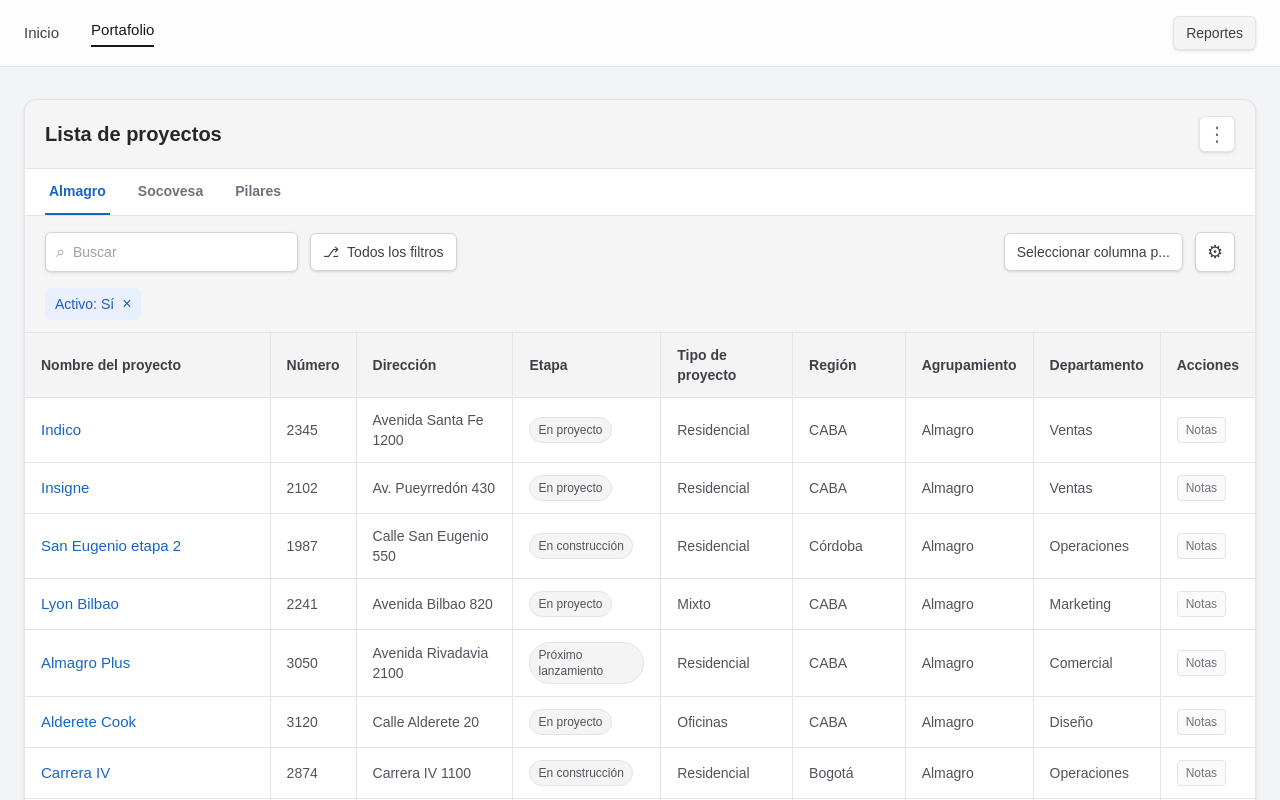
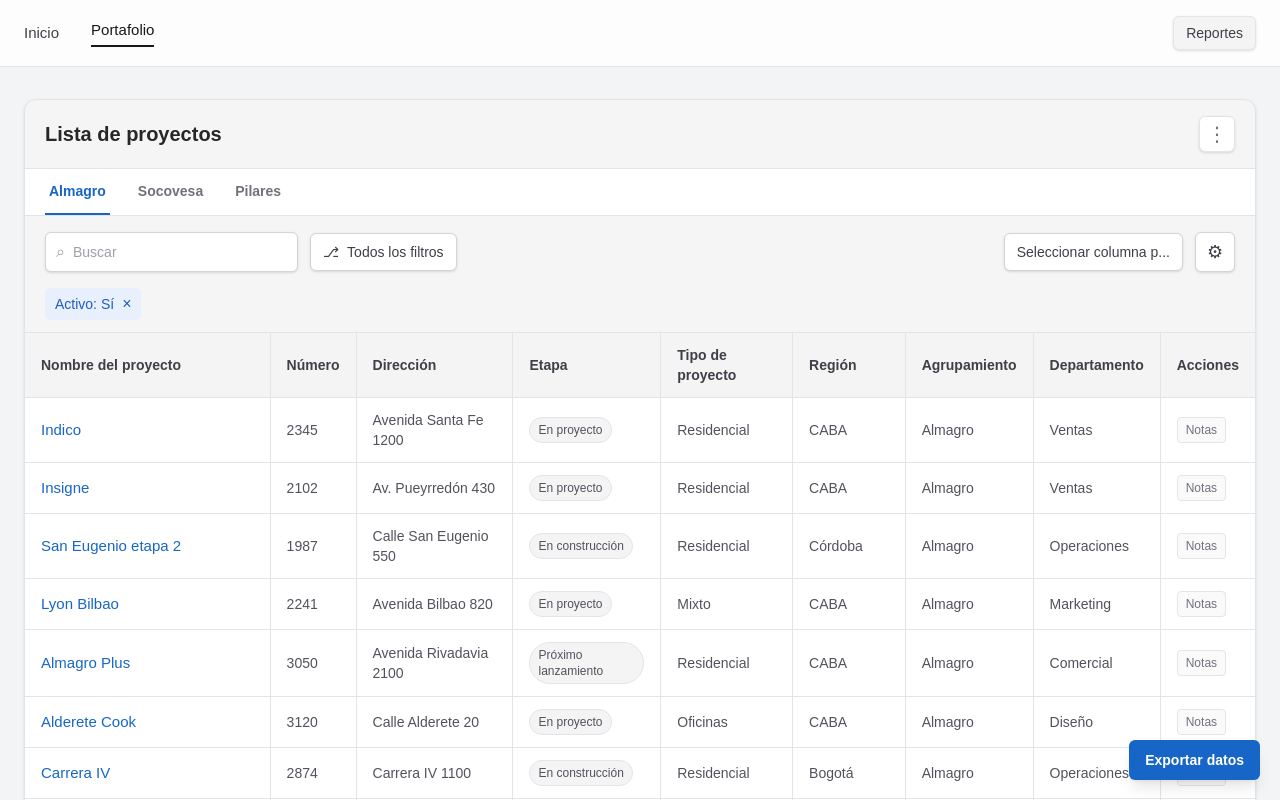
Before and after one commit to Mdvas33/Procore, a Next.js app: page / in a window 1280 px wide. Shown: the top 800 px of the page. Built offline with nearby package versions, Linux system fonts and the light colour scheme.

Commit message:
Add localStorage data export button

```diff
--- /dev/null
+++ b/app/LocalStorageExportButton.tsx
@@ -0,0 +1,60 @@
+"use client";
+
+import { useState } from "react";
+
+type ExportEntry = {
+  value: unknown;
+  rawValue: string;
+};
+
+export default function LocalStorageExportButton() {
+  const [exported, setExported] = useState(false);
+
+  function exportLocalStorage() {
+    const data: Record<string, ExportEntry> = {};
+
+    for (let index = 0; index < window.localStorage.length; index += 1) {
+      const key = window.localStorage.key(index);
+      if (!key) continue;
+
+      const rawValue = window.localStorage.getItem(key) ?? "";
+      let value: unknown = rawValue;
+
+      try {
+        value = JSON.parse(rawValue);
+      } catch {
+        // Keep non-JSON values as strings.
+      }
+
+      data[key] = { value, rawValue };
+    }
+
+    const payload = {
+      exportedAt: new Date().toISOString(),
+      storage: data,
+    };
+    const blob = new Blob([JSON.stringify(payload, null, 2)], { type: "application/json" });
+    const url = URL.createObjectURL(blob);
+    const link = document.createElement("a");
+    link.href = url;
+    link.download = `procore-localstorage-${new Date().toISOString().slice(0, 10)}.json`;
+    document.body.appendChild(link);
+    link.click();
+    link.remove();
+    URL.revokeObjectURL(url);
+
+    setExported(true);
+    window.setTimeout(() => setExported(false), 2000);
+  }
+
+  return (
+    <button
+      type="button"
+      onClick={exportLocalStorage}
+      title="Descargar toda la información guardada en este navegador"
+      className="fixed bottom-5 right-5 z-40 rounded-md bg-[#1766c7] px-4 py-2.5 text-sm font-semibold text-white shadow-lg transition hover:bg-[#0e4da8] focus:outline-none focus:ring-2 focus:ring-[#1766c7] focus:ring-offset-2"
+    >
+      {exported ? "Datos exportados" : "Exportar datos"}
+    </button>
+  );
+}
--- a/app/layout.tsx
+++ b/app/layout.tsx
@@ -1,6 +1,7 @@
 import type { Metadata } from "next";
 import { Geist, Geist_Mono } from "next/font/google";
 import "./globals.css";
+import LocalStorageExportButton from "./LocalStorageExportButton";
 
 const geistSans = Geist({
   variable: "--font-geist-sans",
@@ -23,7 +24,10 @@ export default function RootLayout({ children }: LayoutProps<"/">) {
       lang="es"
       className={`${geistSans.variable} ${geistMono.variable} h-full antialiased`}
     >
-      <body className="min-h-full flex flex-col">{children}</body>
+      <body className="min-h-full flex flex-col">
+        {children}
+        <LocalStorageExportButton />
+      </body>
     </html>
   );
 }
```
